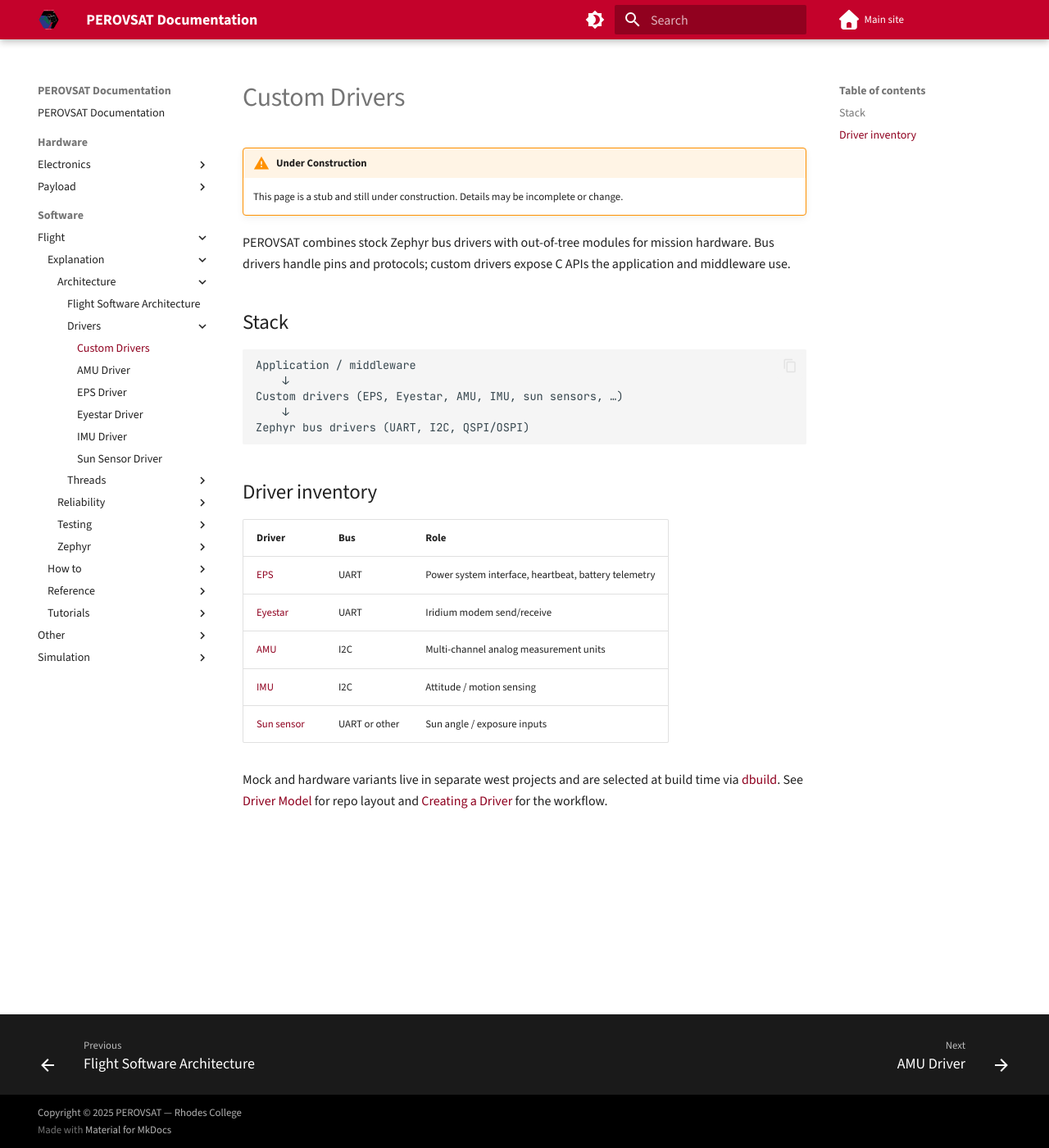
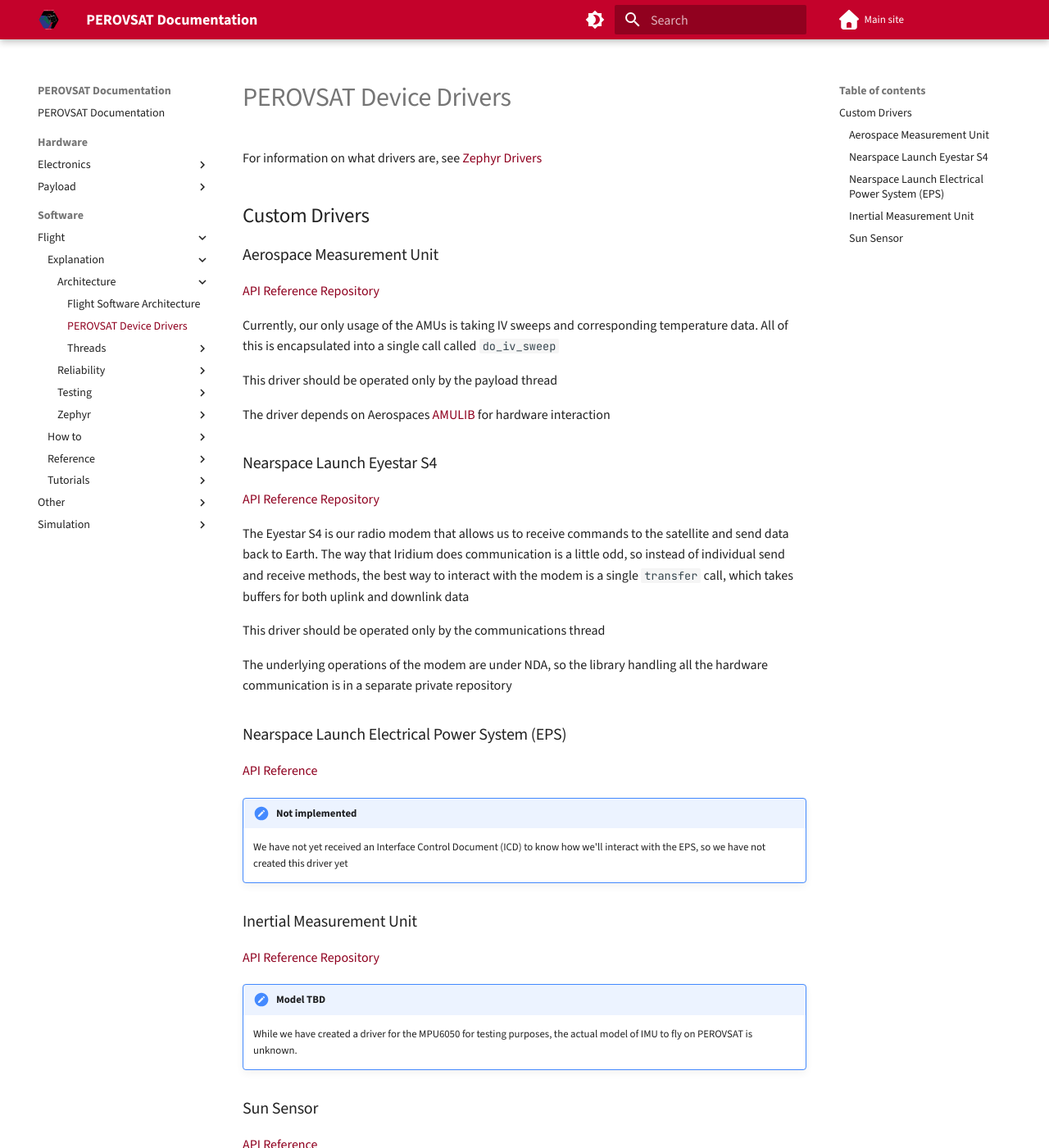
Before and after one commit to PEROVSAT/perovsat.github.io, an MkDocs documentation site: the page built from docs/content/software/flight/explanation/architecture/drivers.md, in a window 1280 px wide and 1400 px high. Shown: the whole window at 82% size. Built offline with MkDocs 1.6.1 and Material for MkDocs 9.7.7, drawn with Linux system fonts in a browser that asks for light colours; some of the changed text lies outside the part shown.

````diff
--- /dev/null
+++ b/docs/content/software/flight/explanation/architecture/drivers.md
@@ -0,0 +1,42 @@
+# PEROVSAT Device Drivers
+For information on what drivers are, see [Zephyr Drivers](../zephyr/drivers.md)
+
+## Custom Drivers
+### Aerospace Measurement Unit
+[API Reference](../../reference/drivers/amu.md)
+[Repository](https://github.com/PEROVSAT/amu-driver)
+
+Currently, our only usage of the AMUs is taking IV sweeps and corresponding temperature data. All of this is encapsulated into a single call called `do_iv_sweep`
+
+This driver should be operated only by the payload thread
+
+The driver depends on Aerospaces [AMULIB](https://github.com/the-aerospace-corporation/amulib/tree/main) for hardware interaction
+
+### Nearspace Launch Eyestar S4
+[API Reference](../../reference/drivers/eyestar.md)
+[Repository](https://github.com/PEROVSAT/eyestar-driver)
+
+The Eyestar S4 is our radio modem that allows us to receive commands to the satellite and send data back to Earth. The way that Iridium does communication is a little odd, so instead of individual send and receive methods, the best way to interact with the modem is a single `transfer` call, which takes buffers for both uplink and downlink data
+
+This driver should be operated only by the communications thread
+
+The underlying operations of the modem are under NDA, so the library handling all the hardware communication is in a separate private repository
+
+### Nearspace Launch Electrical Power System (EPS)
+[API Reference](../../reference/drivers/eps.md)
+
+!!! note "Not implemented"
+    We have not yet received an Interface Control Document (ICD) to know how we'll interact with the EPS, so we have not created this driver yet
+
+### Inertial Measurement Unit
+[API Reference](../../reference/drivers/imu.md)
+[Repository](https://github.com/PEROVSAT/mpu6050-driver)
+
+!!! note "Model TBD"
+    While we have created a driver for the MPU6050 for testing purposes, the actual model of IMU to fly on PEROVSAT is unknown.
+
+### Sun Sensor
+[API Reference](../../reference/drivers/sun-sensor.md)
+
+!!! note "Model TBD"
+    The model of sun sensor to be used on PEROVSAT is unknown, as are its capabilities, so the API is not fully solidified either
--- a/docs/content/software/flight/explanation/architecture/drivers/index.md
+++ /dev/null
@@ -1,28 +0,0 @@
-# Custom Drivers
-
-!!! warning "Under Construction"
-    This page is a stub and still under construction. Details may be incomplete or change.
-
-PEROVSAT combines stock Zephyr bus drivers with out-of-tree modules for mission hardware. Bus drivers handle pins and protocols; custom drivers expose C APIs the application and middleware use.
-
-## Stack
-
-```text
-Application / middleware
-    ↓
-Custom drivers (EPS, Eyestar, AMU, IMU, sun sensors, …)
-    ↓
-Zephyr bus drivers (UART, I2C, QSPI/OSPI)
-```
-
-## Driver inventory
-
-| Driver | Bus | Role |
-|--------|-----|------|
-| [EPS](eps.md) | UART | Power system interface, heartbeat, battery telemetry |
-| [Eyestar](eyestar.md) | UART | Iridium modem send/receive |
-| [AMU](amu.md) | I2C | Multi-channel analog measurement units |
-| [IMU](imu.md) | I2C | Attitude / motion sensing |
-| [Sun sensor](sun-sensor.md) | UART or other | Sun angle / exposure inputs |
-
-Mock and hardware variants live in separate west projects and are selected at build time via [dbuild](../../../reference/dbuild.md). See [Driver Model](../../../reference/driver-model/index.md) for repo layout and [Creating a Driver](../../how-to/drivers/creation.md) for the workflow.
````
Also changed, not shown: docs/content/software/flight/explanation/architecture/drivers/amu.md (deleted, +0 -18 lines), docs/content/software/flight/explanation/architecture/drivers/eps.md (deleted, +0 -20 lines), docs/content/software/flight/explanation/architecture/drivers/eyestar.md (deleted, +0 -23 lines), docs/content/software/flight/explanation/architecture/drivers/imu.md (deleted, +0 -20 lines), docs/content/software/flight/explanation/architecture/drivers/sun-sensor.md (deleted, +0 -18 lines), docs/content/software/flight/how-to/add-device-to-dbuild.md (deleted, +0 -189 lines), docs/content/software/flight/how-to/dbuild/add-a-driver.md (deleted, +0 -40 lines), docs/content/software/flight/how-to/dbuild/add-device.md (added, +79 -0 lines), docs/content/software/flight/how-to/dbuild/basic-usage.md (deleted, +0 -40 lines), docs/content/software/flight/how-to/dbuild/index.md (deleted, +0 -13 lines), docs/content/software/flight/tutorials/contributing.md (+15 -24 lines), docs/content/software/flight/tutorials/getting-started.md (+21 -21 lines), docs/content/software/flight/tutorials/index.md (deleted, +0 -11 lines), docs/content/software/flight/tutorials/running-hardware.md (added, +48 -0 lines).
